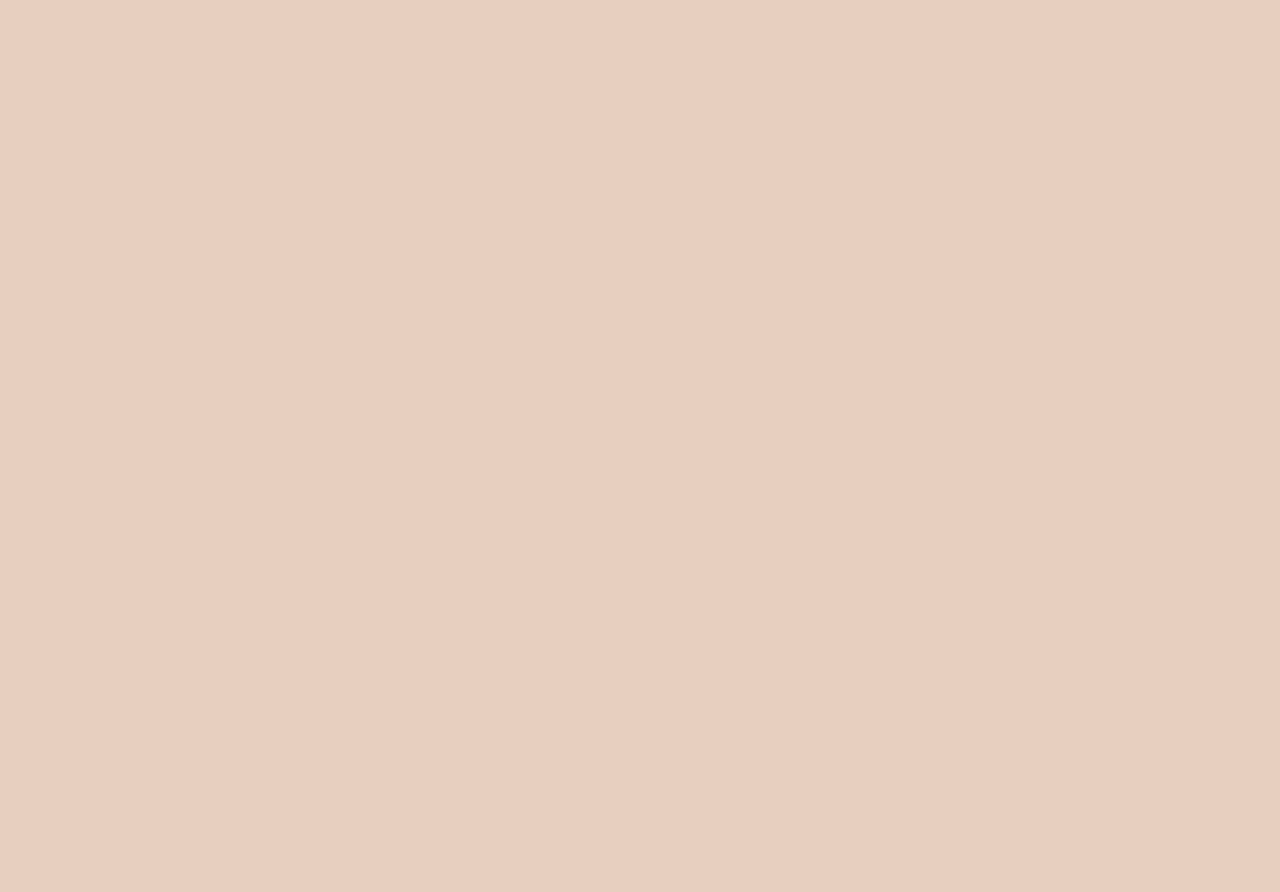
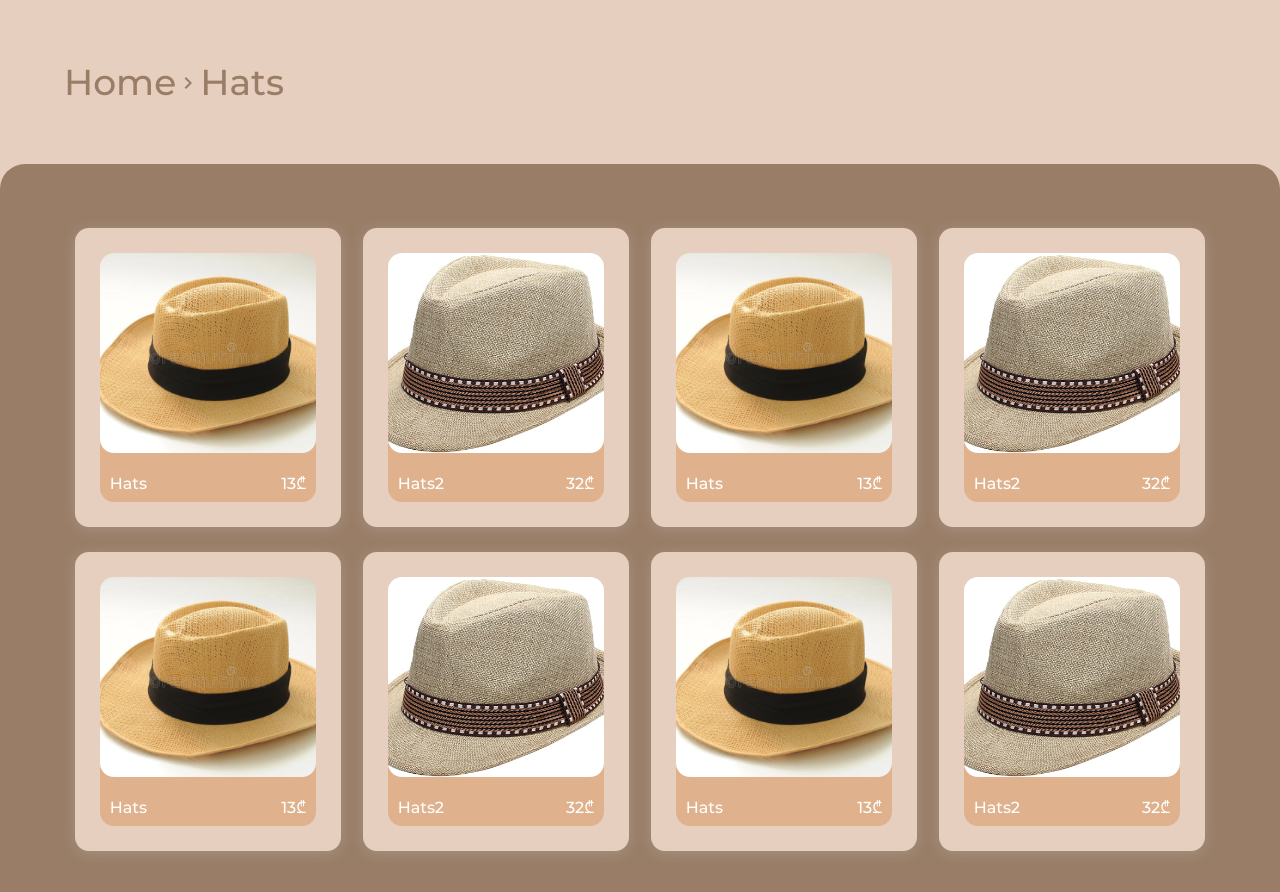
Before and after one commit to iosebi2899/hats, a React (Create React App) app: page /Hats in a window 1280 px wide. Shown: the top 892 px of the page. Before the commit the page ends 800 px from the top, so only its background shows below. Built offline with nearby package versions, Linux system fonts and the light colour scheme.

Commit message:
chore: added hats page

```diff
--- a/package.json
+++ b/package.json
@@ -24,7 +24,6 @@
   },
   "scripts": {
     "predeploy": "npm run build",
-    "deploy": "gh-pages -d build",
     "start": "react-scripts start",
     "build": "react-scripts build",
     "test": "react-scripts test",
--- a/src/App.js
+++ b/src/App.js
@@ -4,13 +4,16 @@ import './scss/App.scss'
 import Home from './pages/Home'
 import Hats from './pages/Hats'
 import AddItem from './pages/AddItems'
+import ScrollToTop from './components/common/scrollToTop'
 
 function App() {
   return (
         <BrowserRouter>
+          <ScrollToTop>
           <Route path ="/" component={Home} exact />
-          <Route path ="/items" component={Hats} exact />
+          <Route path ="/Hats" component={Hats} exact />
           <Route path ="/additems" component={AddItem} exact />
+          </ScrollToTop>
         </BrowserRouter>
   );
 }
--- /dev/null
+++ b/src/components/Categorie.js
@@ -0,0 +1,15 @@
+import React from "react"
+import { useHistory } from "react-router"
+
+
+const Categorie = (props) => {
+    const history = useHistory()
+    return (
+        <div className="items" onClick={() => history.push('/'+props.route)}>
+            <img src={props.imgSrc} alt="Categories item" />
+            <p>{props.pName}</p>
+        </div>
+    )
+}
+
+export default Categorie
--- a/src/components/Main.js
+++ b/src/components/Main.js
@@ -1,17 +1,19 @@
 import React from "react"
 import "react-responsive-carousel/lib/styles/carousel.min.css";
+import Categorie from './Categorie'
 import { Carousel } from 'react-responsive-carousel';
 import carouselImage1 from './../images/story1.jpg'
 import carouselImage2 from './../images/story2.jpg'
 import carouselImage3 from './../images/story3.jpg'
 
-const items = [
-    {id:1, route:"items", name:"Hats", imgSrc:carouselImage1,instore:true},
+const categories = [
+    {id:1, route:"Hats", name:"Hats", imgSrc:carouselImage1,instore:true},
     {id:2, name:"Comming Soon", imgSrc:carouselImage2,instore:false},
 ]
 
 
 export const Featured = () => {
+
     return (
         <div id="featured" className="relative header">
             <Carousel
@@ -45,13 +47,10 @@ export const Categories = () => {
     return (
         <div id="categories" className="relative categories">
             <div className="categories-left">
-                {items.map((e)=>{
+                {categories.map((e)=>{
                     if(e.instore){
                         return (
-                            <a className="items" href={e.route}>
-                                <img src={e.imgSrc} alt="Categories item" />
-                                <p>{e.name}</p>
-                            </a>
+                            <Categorie route={e.route} imgSrc={e.imgSrc} alt="Categories item" pName={e.name} />
                         )
                     }else{
                         return(
--- a/src/components/common/routerIndicator.js
+++ b/src/components/common/routerIndicator.js
@@ -1,15 +1,19 @@
 import React from "react"
-import ArrowBackIosIcon from '@material-ui/icons/ArrowBackIos';
-
-const routerIndicator = (params) => {
+import NavigateNextIcon from '@material-ui/icons/NavigateNext';
+import { useHistory,useParams } from "react-router";
+const RouterIndicator = (params) => {
     const list = params.list
+    const history =useHistory()
+    const user = useParams()
+    console.log(user)
+    const str = history.location.pathname.replace(/\//g, "")
     return (
         list.map((i)=>{
             return (
-                <p><a href={i.route}>{i.name}</a><ArrowBackIosIcon/></p>
+                <p className="indicator" ><span onClick={() => history.push(i.route)}>{i.name}</span><NavigateNextIcon/>{str}</p>
             )
         })
     )
 }
 
-export default routerIndicator
+export default RouterIndicator
--- /dev/null
+++ b/src/components/common/scrollToTop.js
@@ -0,0 +1,14 @@
+import React from "react";
+import { useEffect } from "react";
+import { useLocation } from "react-router";
+
+const ScrollToTop = (props) => {
+  const location = useLocation();
+  useEffect(() => {
+    window.scrollTo(0, 0);
+  }, [location]);
+
+  return <>{props.children}</>
+};
+
+export default ScrollToTop;
--- /dev/null
+++ b/src/items/hats/hatsList.js
@@ -0,0 +1,15 @@
+import hatImg1 from './img/hatImg.jpg'
+import hatImg2 from './img/hatImg2.jpg'
+
+const hatsList = [
+    {id:1,name:"Hats",imgSrc:hatImg1,price:"13"},
+    {id:2,name:"Hats2",imgSrc:hatImg2,price:"32"},
+    {id:1,name:"Hats",imgSrc:hatImg1,price:"13"},
+    {id:2,name:"Hats2",imgSrc:hatImg2,price:"32"},
+    {id:1,name:"Hats",imgSrc:hatImg1,price:"13"},
+    {id:2,name:"Hats2",imgSrc:hatImg2,price:"32"},
+    {id:1,name:"Hats",imgSrc:hatImg1,price:"13"},
+    {id:2,name:"Hats2",imgSrc:hatImg2,price:"32"}
+]
+
+export default hatsList
--- a/src/pages/Hats.js
+++ b/src/pages/Hats.js
@@ -1,6 +1,6 @@
-import React from "react"
-import Item from "./Item"
-import routerIndicator from "../components/common/routerIndicator"
+import React  from "react"
+import hatsList from "../items/hats/hatsList"
+import RouterIndicator from "../components/common/routerIndicator"
 
 const Hats = () => {
 
@@ -8,9 +8,24 @@ const Hats = () => {
         {route:"/",name:"Home"}
     ]
 
+
+
     return (
         <>
-            <routerIndicator list={list} />
+            <RouterIndicator list={list} />
+            <div className="category-content">
+                {hatsList.map((item)=>{
+                    return (
+                        <div className="category-item">
+                            <img src={item.imgSrc} alt="hat" />
+                            <div className="item-article">
+                                <h4>{item.name}</h4>
+                                <p>{item.price}₾</p>
+                            </div>
+                        </div>
+                    )
+                })}
+            </div>
         </>
     )
 }
--- a/src/scss/App.scss
+++ b/src/scss/App.scss
@@ -262,3 +262,51 @@ html {
   }
 
 }
+
+
+
+.category-content{
+  display: flex;
+  justify-content: space-around;
+  flex-wrap: wrap;
+  padding: 5%;
+  background-color: #997d66;
+  border-radius: 25px 25px 0 0 ;
+
+  .category-item{
+    width: calc(24% - 10px);
+    box-shadow: 0 2px 15px rgba(200,200,200,0.3);
+    background-color: #e7cfbf;
+    border-radius: 14px;
+    cursor: pointer;
+    padding: 25px;
+    margin-bottom: 25px;
+    img{
+      width: 100%;
+      border-radius: 14px;
+      height: 200px;
+      object-fit: cover;
+    }
+    .item-article{
+      display: flex;
+      background-color: #dfb28d;
+      padding: 10px;
+      margin-top: -20px;
+      border-radius: 0 0 14px 14px;
+      padding-top: 40px;
+      color: white;
+      font-family: $MED;
+      justify-content: space-between;
+    }
+  }
+}
+.indicator{
+  font-size: 36px;
+  color:#997d66;
+  font-family: $MED;
+  padding: 5%;
+
+  span{
+    cursor: pointer;
+  }
+}
```
Also changed, not shown: src/items/hats/img/hatImg.jpg (added), src/items/hats/img/hatImg2.jpg (added).
